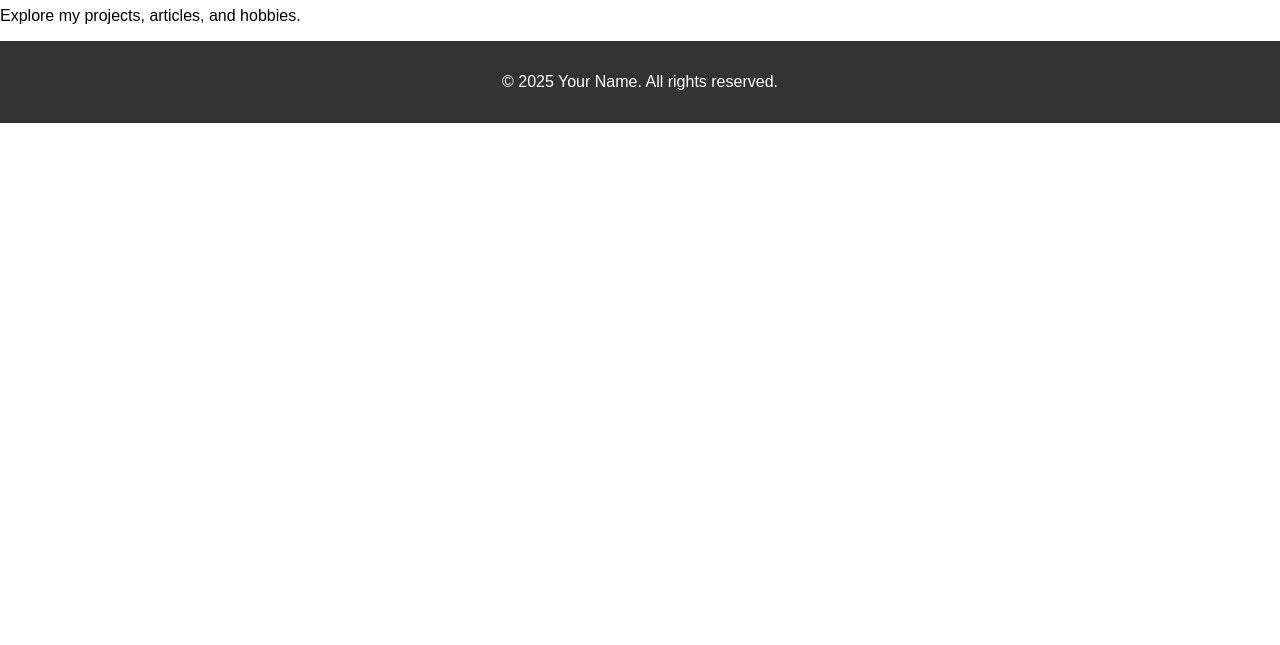
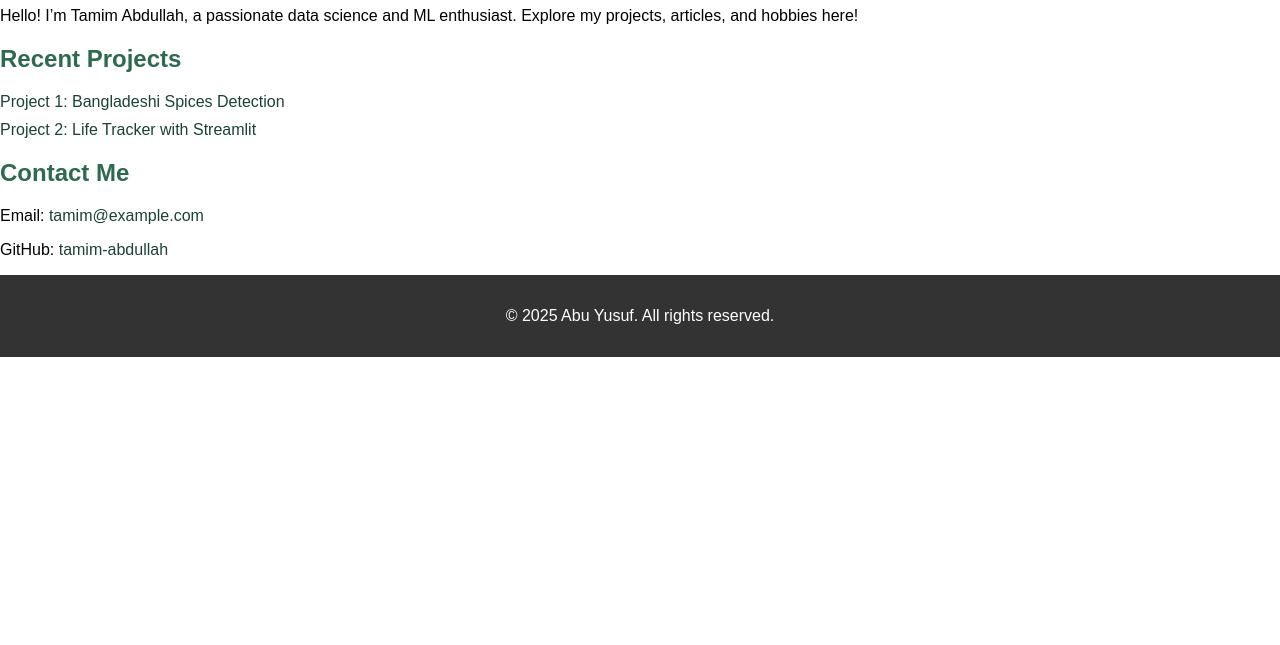
Before and after one commit to tamim-abdullah/tamim-abdullah.github.io, a plain HTML site: page index.html in a window 1280 px wide. Shown: the part 155-800 px from the top of the page. Drawn offline with Linux system fonts and the light colour scheme; files that its build step writes are made by us from their sources.

Commit message:
HomePage update 1

```diff
--- a/index.html
+++ b/index.html
@@ -20,12 +20,27 @@
     </header>
 
     <main>
-        <h1>Welcome to My Portfolio!</h1>
-        <p>Explore my projects, articles, and hobbies.</p>
+        <h1>Welcome to Tamim's Portfolio!</h1>
+        <p>Hello! I’m Tamim Abdullah, a passionate data science and ML enthusiast. Explore my projects, articles, and hobbies here!</p>
+
+        <section id="projects">
+            <h2>Recent Projects</h2>
+            <ul>
+                <li><a href="projects/project1.html">Project 1: Bangladeshi Spices Detection</a></li>
+                <li><a href="projects/project2.html">Project 2: Life Tracker with Streamlit</a></li>
+            </ul>
+        </section>
+
+        <section id="contact">
+            <h2>Contact Me</h2>
+            <p>Email: <a href="mailto:tamim@example.com">tamim@example.com</a></p>
+            <p>GitHub: <a href="https://github.com/tamim-abdullah">tamim-abdullah</a></p>
+        </section>
     </main>
 
+
     <footer>
-        <p>© 2025 Your Name. All rights reserved.</p>
+        <p>© 2025 Abu Yusuf. All rights reserved.</p>
     </footer>
 </body>
 </html>
--- a/styles/main.css
+++ b/styles/main.css
@@ -32,3 +32,25 @@ footer {
     background-color: #333;
     color: white;
 }
+
+h1, h2 {
+    color: #2d6a4f;
+}
+
+ul {
+    padding: 0;
+    list-style-type: none;
+}
+
+ul li {
+    margin: 10px 0;
+}
+
+a {
+    text-decoration: none;
+    color: #1b4332;
+}
+
+a:hover {
+    text-decoration: underline;
+}
```
Also changed, not shown: projects.html (+2 -0 lines).
